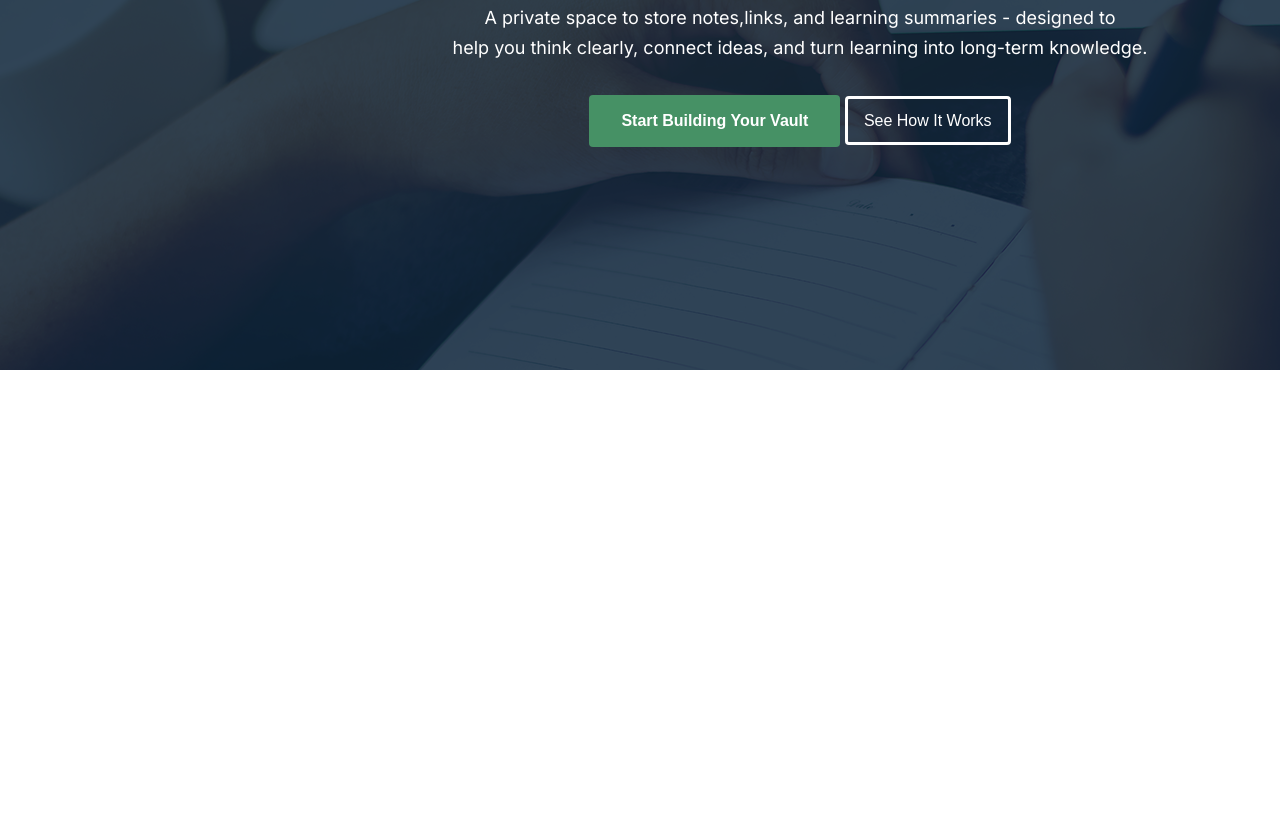
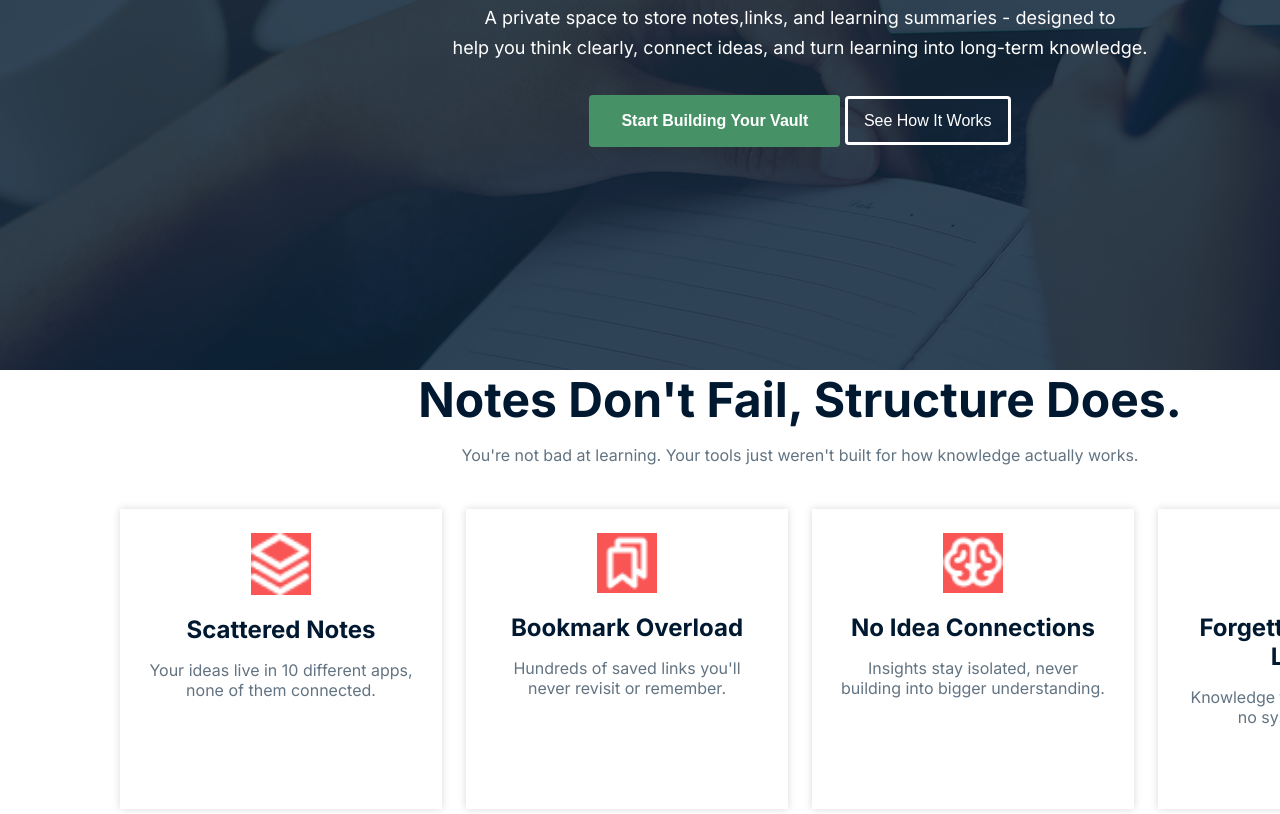
Before and after one commit to aarifislam8494-star/B13-A1, a plain HTML site: page index.html in a window 1280 px wide. Shown: the part 396-1210 px from the top of the page. Before the commit the page ends 800 px from the top, so only its background shows below. Drawn offline with Linux system fonts and the light colour scheme.

Commit message:
add Skills Section

```diff
--- a/index.html
+++ b/index.html
@@ -56,6 +56,50 @@
 
  </header>
 
+ <Main>
+  <section id="conten">
+      <div class="conten-info">
+       <h1>Notes don't fail, Structure does.</h1>
+       <p>You're not bad at learning. Your tools just weren't built for how knowledge actually works.</p>
+
+      </div>
+      <div class="info">
+          <div class="skill">
+          <img src="./assets/Vector.png" alt="">
+          <h3>Scattered Notes</h3>
+          <p>Your ideas live in 10 different apps, none of them connected.</p>
+
+      </div>
+      <div class="skill">
+          <img src="./assets/Bookmarks.png" alt="">
+          <h3>Bookmark Overload</h3>
+          <p>Hundreds of saved links you'll never revisit or remember.</p>
+
+      </div>
+      <div class="skill">
+          <img src="./assets/Brain.png" alt="">
+          <h3>No Idea Connections</h3>
+          <p>Insights stay isolated, never building into bigger understanding.</p>
+
+      </div>
+      <div class="skill">
+          <img src="./assets/Info.png" alt="">
+          <h3>Forgetting What You Learned</h3>
+          <p>Knowledge fades because there's no system to retain it.</p>
+
+      </div>
+
+
+      </div>
+
+  </section>
+
+
+
+ </Main>
+
+
+
 
 </body>
 
--- a/style.css
+++ b/style.css
@@ -155,3 +155,73 @@
  border: 3px solid rgb(255, 255, 255);
  cursor: pointer;
 }
+
+
+#conten{
+ width: 1600px;
+ height: 444px;
+ padding: 0px 120px 120px 120px;
+ margin: 0 auto;
+ text-align: center;
+}
+
+#conten .conten-info h1{
+font-size: 48px;
+font-weight: bold;
+letter-spacing: 0%;
+text-align: center;
+text-transform: capitalize;
+color: #001931;
+margin-bottom: 16px;
+}
+
+#conten .conten-info p{
+ font-size: 16px;
+ line-height: 20px;
+ letter-spacing: 0%;
+ text-align: center;
+ color: #627382;
+ margin-bottom: 44px;
+}
+
+.info{
+ display: flex;
+ align-items: center;
+ justify-content: space-between;
+ gap: 24px;
+}
+
+.info .skill{
+ width: 322px;
+ height: 300px;
+ padding: 24px;
+ box-shadow: 0px 0px 8px 0  #00000027;
+}
+
+.skill img{
+ width: 60px;
+ background-color: #F95555;
+ margin-bottom: 16px;
+ align-items: center;
+
+}
+
+.skill h3{
+ font-size: 24px;
+ font-weight: 600px;
+ line-height: 29px;
+ letter-spacing: 0%;
+ text-align: center;
+ text-transform: capitalize;
+ margin-bottom: 16px;
+ color: #001931;
+}
+
+.skill p{
+ font-size: 16px;
+ font-weight: 400px;
+ line-height: 20px;
+ letter-spacing: 0%;
+ text-align: center;
+ color: #627382;
+}
```
